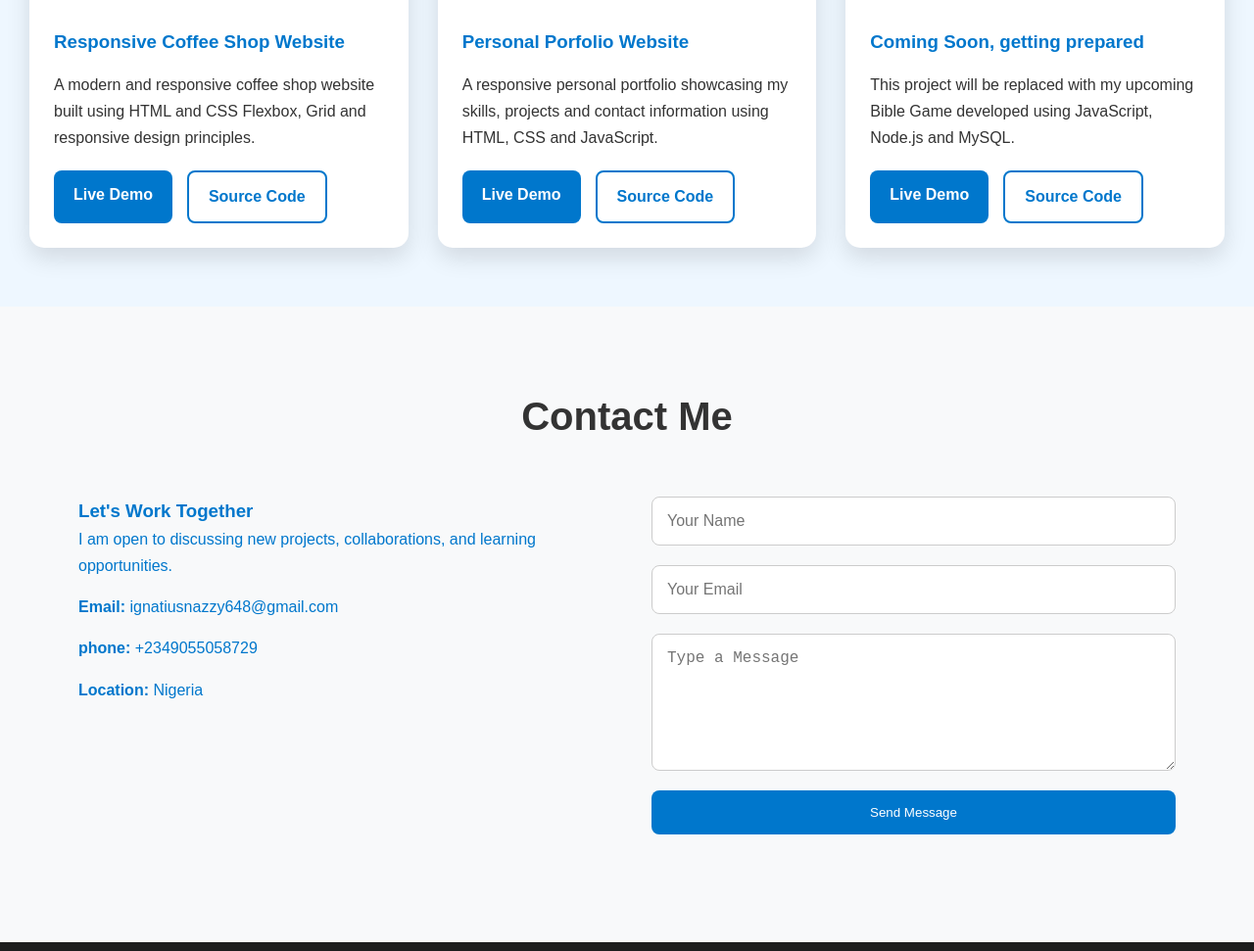
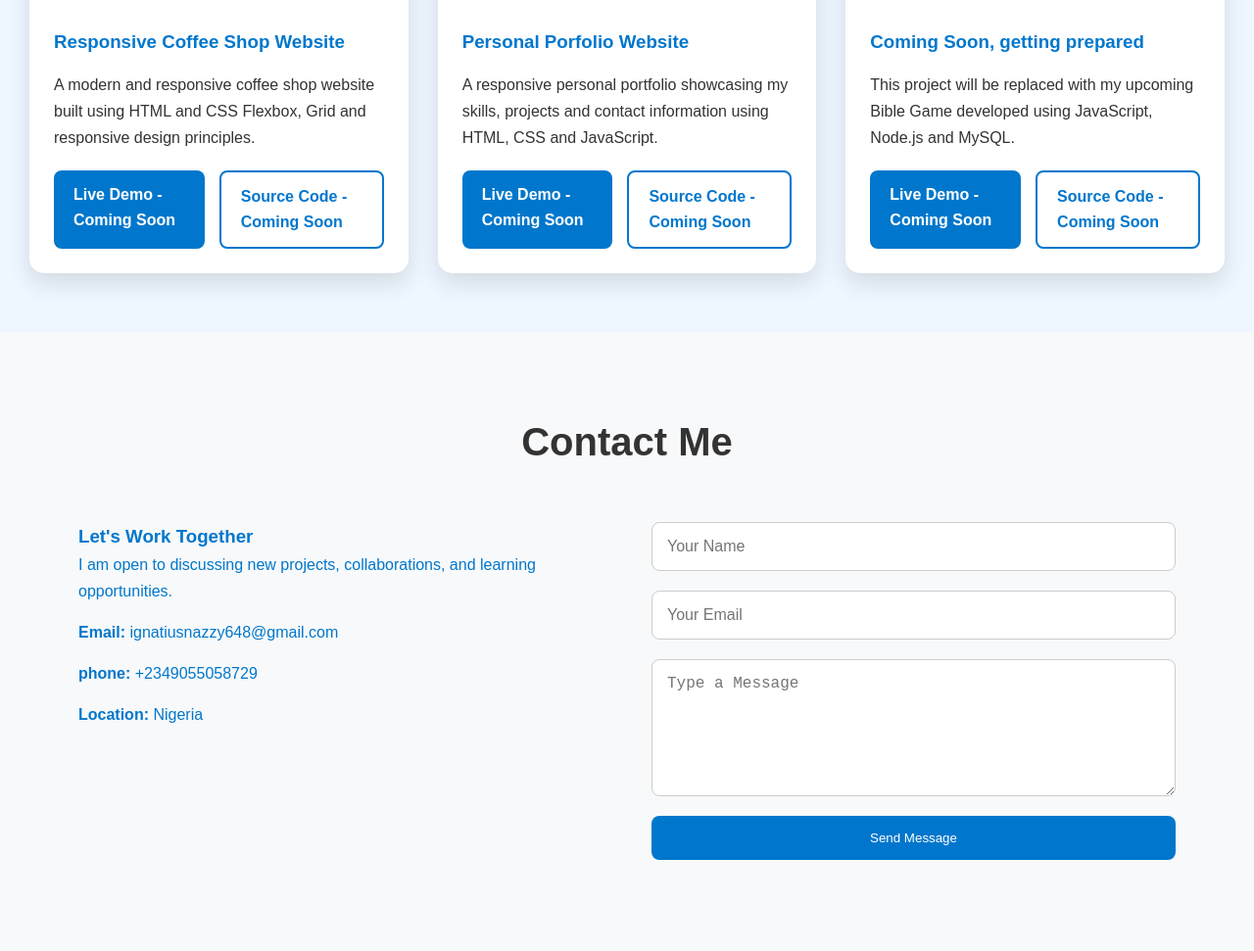
Before and after one commit to wikiCode-12git/portfolio-website, a website: page public/index.html in a window 1280 px wide. Shown: the part 2764-3735 px from the top of the page at 98% size. Drawn offline with Linux system fonts and the light colour scheme.

Commit message:
Update project demo links

```diff
--- a/public/index.html
+++ b/public/index.html
@@ -265,13 +265,13 @@
 
                   <div class="project-buttons">
 
-                    <a href="#" class="btn primary-btn">
-                      Live Demo
-                    </a>
+                    <span class="btn primary-btn">
+                      Live Demo - Coming Soon
+                    </span>
 
-                    <a href="#" class="btn secondary-btn">
-                      Source Code
-                    </a>
+                    <span class="btn secondary-btn">
+                      Source Code - Coming Soon
+                    </span>
                   </div>
 
                 </div>
@@ -292,13 +292,13 @@
 
                   <div class="project-buttons">
 
-                    <a href="#" class="btn primary-btn">
-                      Live Demo
-                    </a>
+                    <span class="btn primary-btn">
+                      Live Demo - Coming Soon
+                    </span>
 
-                    <a href="#" class="btn secondary-btn">
-                      Source Code
-                    </a>
+                    <span class="btn secondary-btn">
+                      Source Code - Coming Soon
+                    </span>
                   </div>
 
                 </div>
@@ -321,13 +321,13 @@
 
                   <div class="project-buttons">
 
-                    <a href="#" class="btn primary-btn">
-                      Live Demo
-                    </a>
+                    <span class="btn primary-btn">
+                      Live Demo - Coming Soon
+                    </span>
 
-                    <a href="#" class="btn secondary-btn">
-                      Source Code
-                    </a>
+                    <span class="btn secondary-btn">
+                      Source Code - Coming Soon
+                    </span>
                   </div>
 
                 </div>
```
